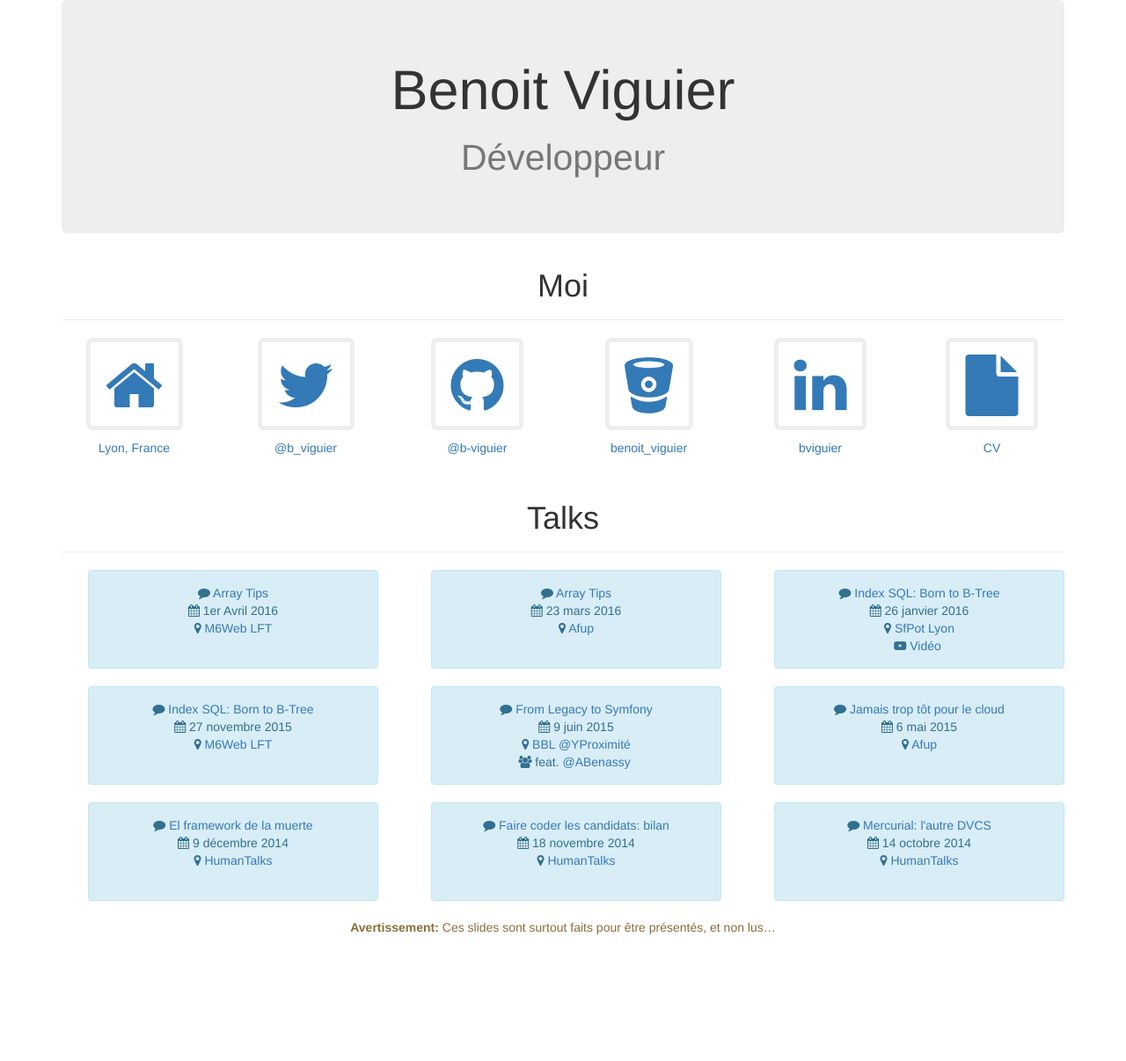
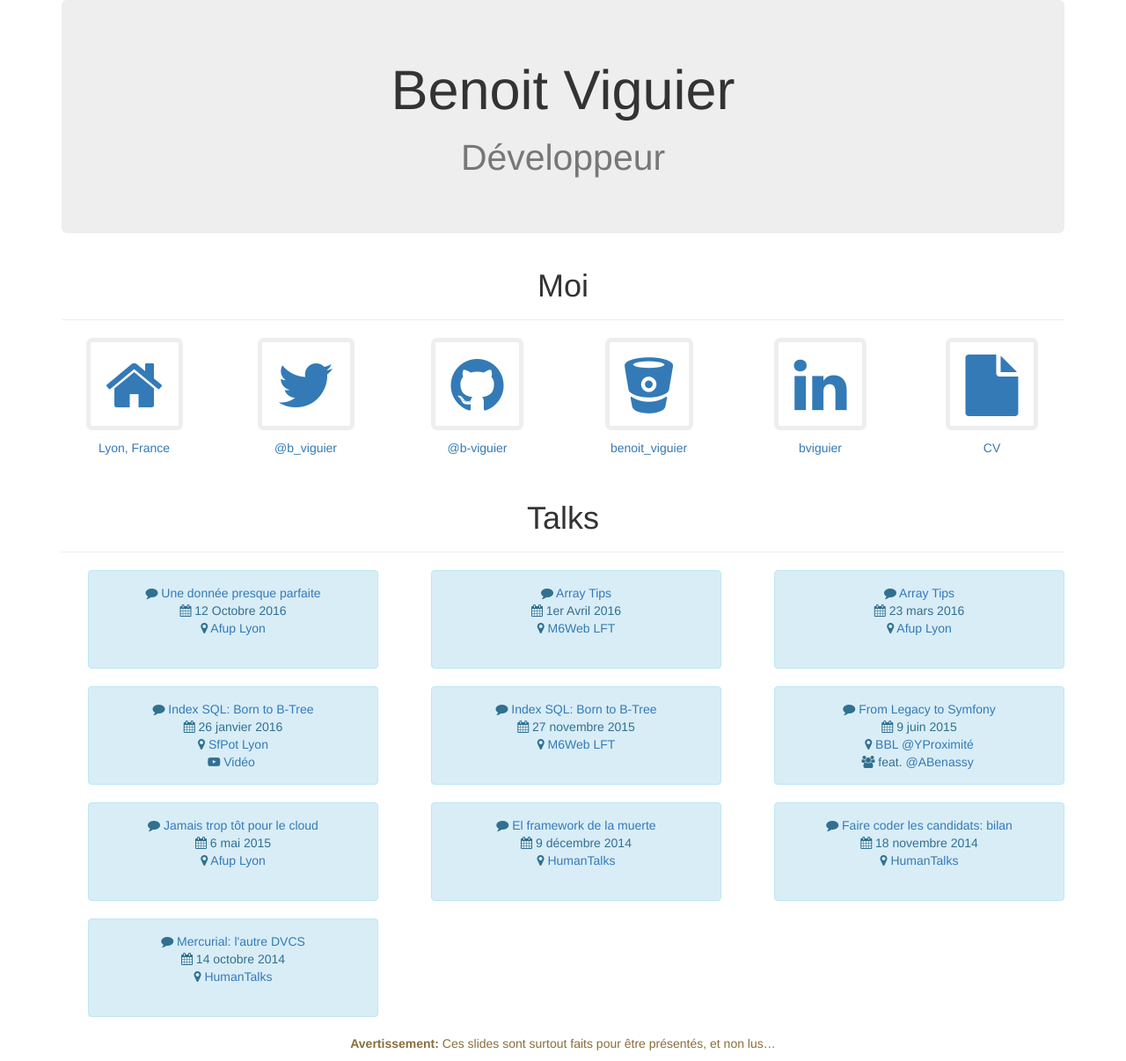
Before and after one commit to b-viguier/b-viguier.github.io, a Jekyll site: the page built from index.html, in a window 1280 px wide. Shown: the whole page at 88% size. Built offline with Jekyll 4.4.1, drawn with Linux system fonts in a browser that asks for light colours; nearby versions of some CDN libraries; before the commit the page ends 1074 px from its top, so only the background shows below that.

Commit message:
Added talk

```diff
--- a/_data/talks.yml
+++ b/_data/talks.yml
@@ -1,3 +1,9 @@
+-
+    title: Une donnée presque parfaite
+#    url: Anti-Spoiler
+    date: 12 Octobre 2016
+    event: Afup Lyon
+    event_url: http://lyon.afup.org/2016/09/21/conferences-sur-la-gestion-de-donnees-publication-devents-dans-rabbitmq-le-12-octobre-a-19h/
 -
     title: Array Tips
     url: downloads/talks/M6WLFT-ArrayTips.pdf
@@ -8,7 +14,7 @@
     title: Array Tips
     url: downloads/talks/Afup-ArrayTips.pdf
     date: 23 mars 2016
-    event: Afup
+    event: Afup Lyon
     event_url: http://www.meetup.com/fr-FR/afup-lyon-php/events/229421266/
 -
     title: "Index SQL: Born to B-Tree"
@@ -34,7 +40,7 @@
     title: Jamais trop tôt pour le cloud
     url: downloads/talks/Afup-NeverTooYoung4Cloud.pdf
     date: 6 mai 2015
-    event: Afup
+    event: Afup Lyon
     event_url: http://lyon.afup.org/2015/04/13/conference-sur-aws-le-6-mai-a-19h/
 -
     title: El framework de la muerte
```
